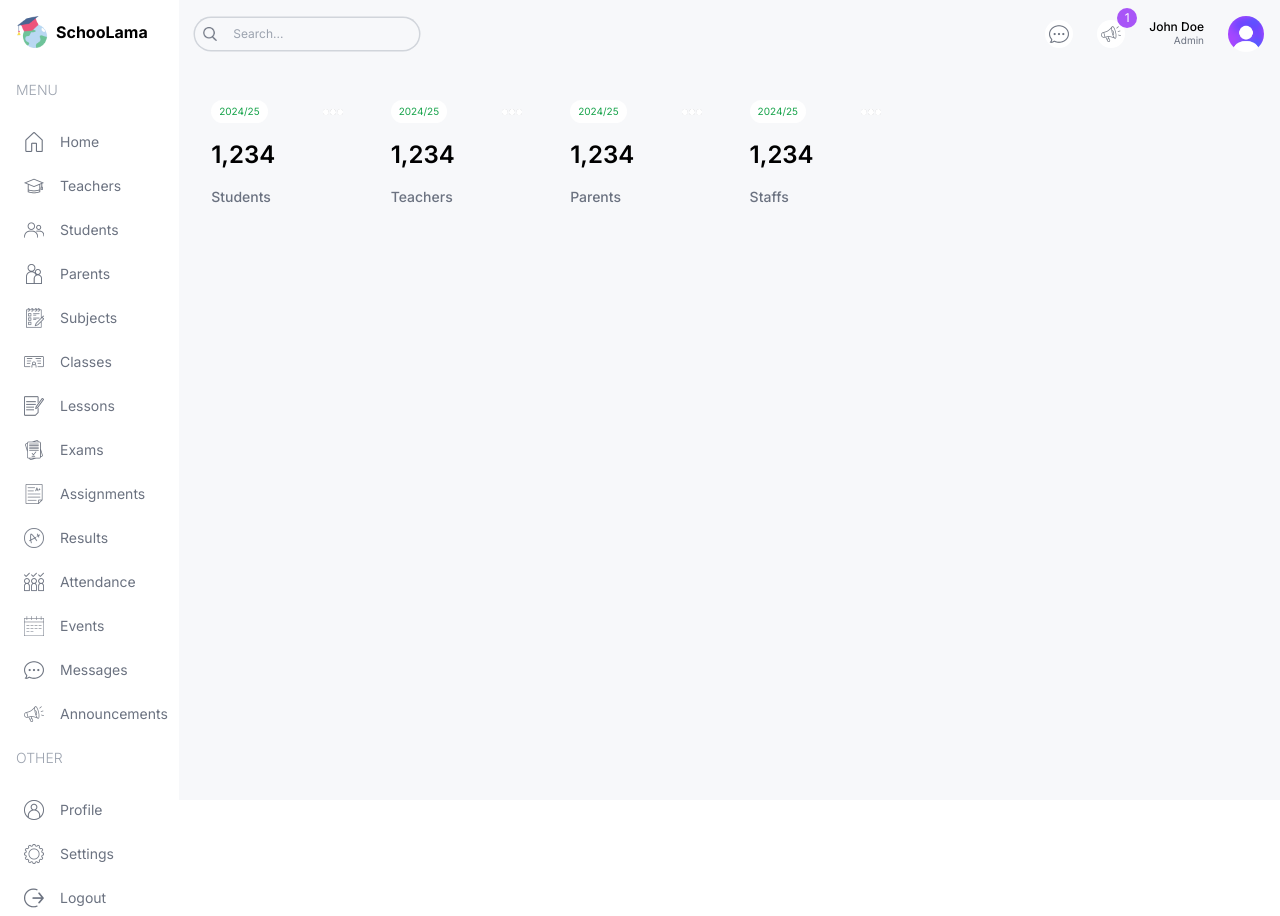
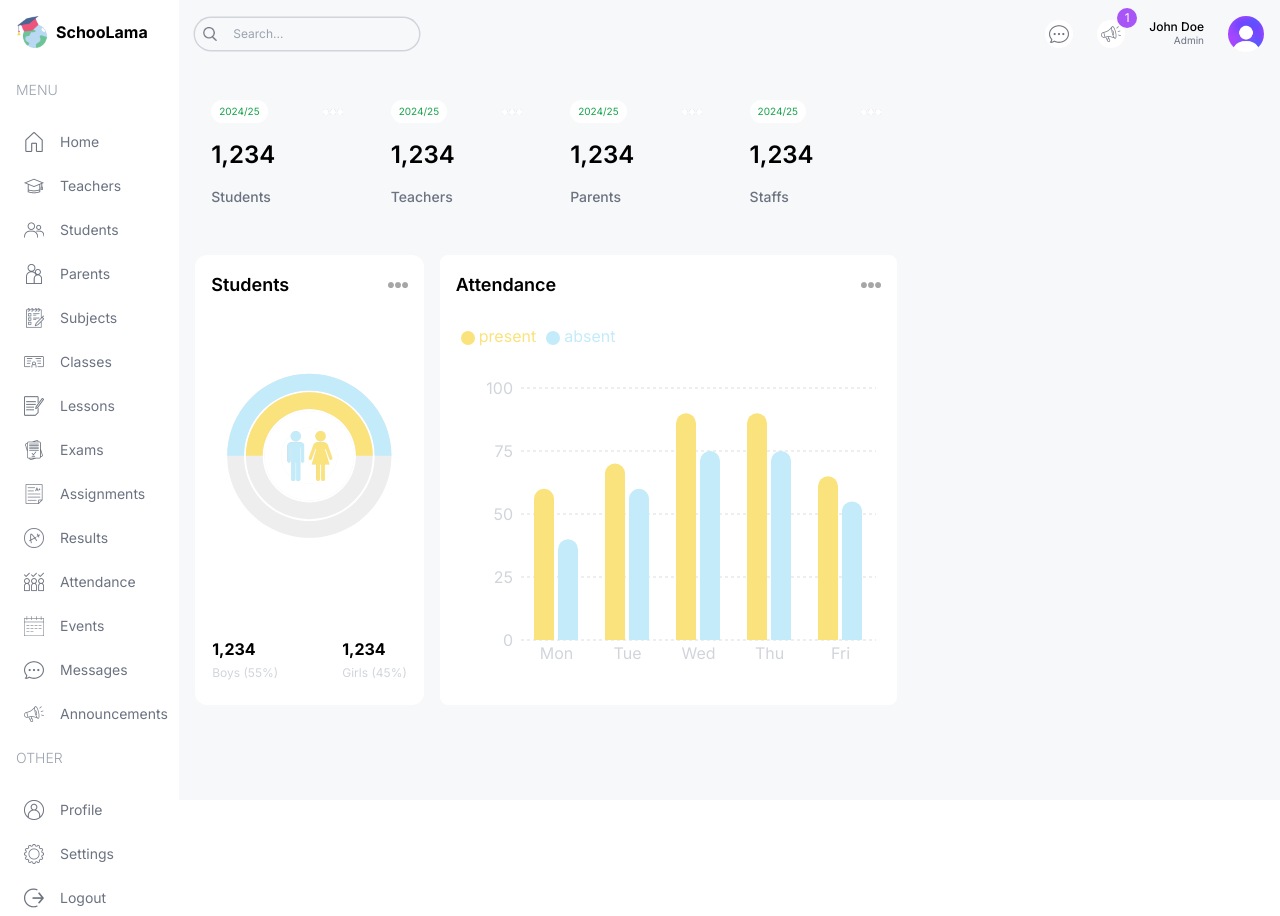
Before and after one commit to code-gritt/School-Mgmt-app-nextjs, a Next.js app: page /dashboard/admin in a window 1280 px wide. Built offline with nearby package versions, Linux system fonts and the light colour scheme.

Commit message:
created rest of components

```diff
--- a/src/app/dashboard/admin/page.tsx
+++ b/src/app/dashboard/admin/page.tsx
@@ -1,3 +1,5 @@
+import AttendanceChart from "@/components/AttendanceChart";
+import CountChart from "@/components/CountChart";
 import UserCard from "@/components/UserCard";
 
 const AdminPage = () => {
@@ -16,11 +18,11 @@
         <div className="flex gap-4 flex-col lg:flex-row">
           {/* COUNT CHART */}
           <div className="w-full lg:w-1/3 h-[450px]">
-            {/* <CountChart /> */}
+            <CountChart />
           </div>
           {/* ATTENDANCE CHART */}
           <div className="w-full lg:w-2/3 h-[450px]">
-            {/* <AttendanceChart /> */}
+            <AttendanceChart />
           </div>
         </div>
         {/* BOTTOM CHART */}
--- /dev/null
+++ b/src/components/AttendanceChart.tsx
@@ -0,0 +1,86 @@
+"use client";
+import Image from "next/image";
+import {
+  BarChart,
+  Bar,
+  Rectangle,
+  XAxis,
+  YAxis,
+  CartesianGrid,
+  Tooltip,
+  Legend,
+  ResponsiveContainer,
+} from "recharts";
+
+const data = [
+  {
+    name: "Mon",
+    present: 60,
+    absent: 40,
+  },
+  {
+    name: "Tue",
+    present: 70,
+    absent: 60,
+  },
+  {
+    name: "Wed",
+    present: 90,
+    absent: 75,
+  },
+  {
+    name: "Thu",
+    present: 90,
+    absent: 75,
+  },
+  {
+    name: "Fri",
+    present: 65,
+    absent: 55,
+  },
+];
+
+const AttendanceChart = () => {
+  return (
+    <div className="bg-white rounded-lg p-4 h-full">
+      <div className="flex justify-between items-center">
+        <h1 className="text-lg font-semibold">Attendance</h1>
+        <Image src="/moreDark.png" alt="" width={20} height={20} />
+      </div>
+      <ResponsiveContainer width="100%" height="90%">
+        <BarChart width={500} height={300} data={data} barSize={20}>
+          <CartesianGrid strokeDasharray="3 3" vertical={false} stroke="#ddd" />
+          <XAxis
+            dataKey="name"
+            axisLine={false}
+            tick={{ fill: "#d1d5db" }}
+            tickLine={false}
+          />
+          <YAxis axisLine={false} tick={{ fill: "#d1d5db" }} tickLine={false} />
+          <Tooltip
+            contentStyle={{ borderRadius: "10px", borderColor: "lightgray" }}
+          />
+          <Legend
+            align="left"
+            verticalAlign="top"
+            wrapperStyle={{ paddingTop: "20px", paddingBottom: "40px" }}
+          />
+          <Bar
+            dataKey="present"
+            fill="#FAE27C"
+            legendType="circle"
+            radius={[10, 10, 0, 0]}
+          />
+          <Bar
+            dataKey="absent"
+            fill="#C3EBFA"
+            legendType="circle"
+            radius={[10, 10, 0, 0]}
+          />
+        </BarChart>
+      </ResponsiveContainer>
+    </div>
+  );
+};
+
+export default AttendanceChart;
--- /dev/null
+++ b/src/components/CountChart.tsx
@@ -0,0 +1,75 @@
+"use client";
+import Image from "next/image";
+import {
+  RadialBarChart,
+  RadialBar,
+  Legend,
+  ResponsiveContainer,
+} from "recharts";
+
+const data = [
+  {
+    name: "Total",
+    count: 106,
+    fill: "white",
+  },
+  {
+    name: "Girls",
+    count: 53,
+    fill: "#FAE27C",
+  },
+  {
+    name: "Boys",
+    count: 53,
+    fill: "#C3EBFA",
+  },
+];
+
+const CountChart = () => {
+  return (
+    <div className="bg-white rounded-xl w-full h-full p-4">
+      {/* TITLE */}
+      <div className="flex justify-between items-center">
+        <h1 className="text-lg font-semibold">Students</h1>
+        <Image src="/moreDark.png" alt="" width={20} height={20} />
+      </div>
+      {/* CHART */}
+      <div className="relative w-full h-[75%]">
+        <ResponsiveContainer>
+          <RadialBarChart
+            cx="50%"
+            cy="50%"
+            innerRadius="40%"
+            outerRadius="100%"
+            barSize={32}
+            data={data}
+          >
+            <RadialBar background dataKey="count" />
+          </RadialBarChart>
+        </ResponsiveContainer>
+        <Image
+          src="/maleFemale.png"
+          alt=""
+          width={50}
+          height={50}
+          className="absolute top-1/2 left-1/2 -translate-x-1/2 -translate-y-1/2"
+        />
+      </div>
+      {/* BOTTOM */}
+      <div className="flex justify-center gap-16">
+        <div className="flex flex-col gap-1">
+          <div className="w-5 h-5 bg-lamaSky rounded-full" />
+          <h1 className="font-bold">1,234</h1>
+          <h2 className="text-xs text-gray-300">Boys (55%)</h2>
+        </div>
+        <div className="flex flex-col gap-1">
+          <div className="w-5 h-5 bg-lamaYellow rounded-full" />
+          <h1 className="font-bold">1,234</h1>
+          <h2 className="text-xs text-gray-300">Girls (45%)</h2>
+        </div>
+      </div>
+    </div>
+  );
+};
+
+export default CountChart;
```
Also changed, not shown: package.json (+5 -4 lines), 1 other file (tests, documents, lock files or other folders).
